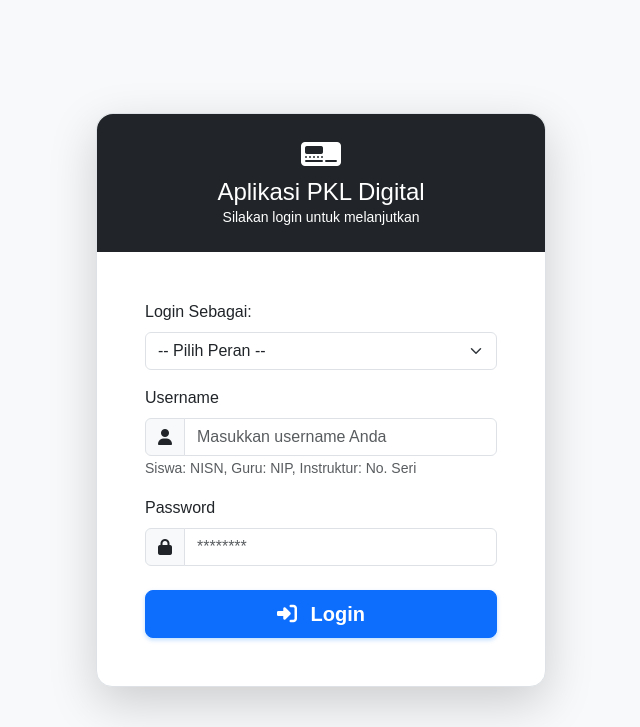
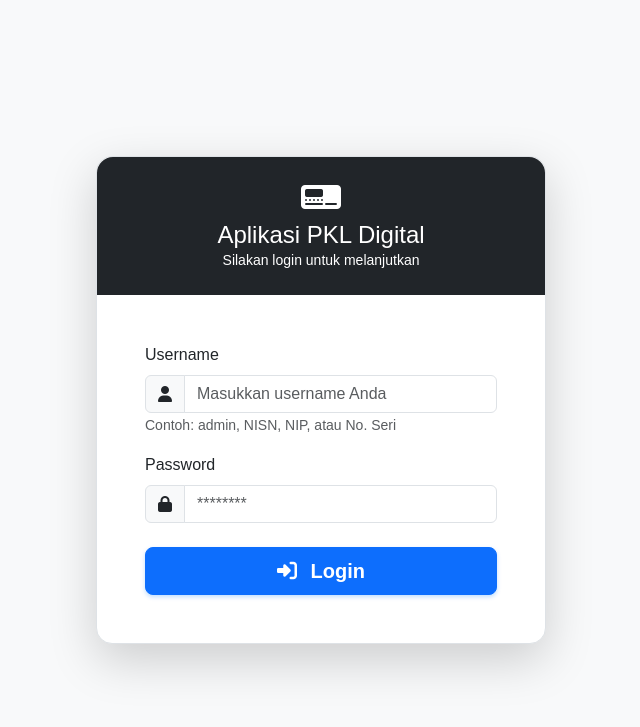
Before and after one commit to mughie77/pkl-k2, a PHP site: page /pkl-digital/login.php in a window 1280 px wide. Shown: the top 727 px of the page, without its empty margins (319-959 px from the left). Run offline with PHP 8.4, Linux system fonts and the light colour scheme; some libraries are stand-ins or nearby versions.

Commit message:
refactor: Implement automatic role detection on login
This commit refactors the login page (`login.php`) to simplify the user experience.

Key changes:
- The "Login As" role selection dropdown has been removed from the user interface.
- The backend logic is updated to automatically detect the user's role. It iterates through the user tables (`admins`, `teachers`, `instructors`, `students`) in a predefined order, attempting to match the provided username against the corresponding unique identifier (`username`, `nip`, `serial_number`, `nisn`).
- Once a match is found and the password is verified, the user is logged in with the correct role and redirected to their dashboard.

This change streamlines the login process, making it faster and more intuitive for all users.

```diff
--- a/login.php
+++ b/login.php
@@ -13,31 +13,32 @@ $error_message = '';
 if ($_SERVER['REQUEST_METHOD'] === 'POST') {
     $username = trim($_POST['username'] ?? '');
     $password = $_POST['password'] ?? '';
-    $role = $_POST['role'] ?? '';
 
-    if (empty($username) || empty($password) || empty($role)) {
-        $error_message = 'Username, password, dan peran wajib diisi.';
+    if (empty($username) || empty($password)) {
+        $error_message = 'Username dan password wajib diisi.';
     } else {
-        // Tentukan tabel dan kolom username berdasarkan peran
-        $auth_config = [
+        // Daftar peran dan konfigurasi tabelnya
+        $roles_config = [
             'admin' => ['table' => 'admins', 'user_col' => 'username'],
             'teacher' => ['table' => 'teachers', 'user_col' => 'nip'],
             'instructor' => ['table' => 'instructors', 'user_col' => 'serial_number'],
             'student' => ['table' => 'students', 'user_col' => 'nisn']
         ];
 
-        if (!array_key_exists($role, $auth_config)) {
-            $error_message = 'Peran tidak valid.';
-        } else {
-            $table_name = $auth_config[$role]['table'];
-            $user_col = $auth_config[$role]['user_col'];
+        $user_found = false;
 
-            try {
+        try {
+            // Iterasi melalui setiap peran untuk mencari username
+            foreach ($roles_config as $role => $config) {
+                $table_name = $config['table'];
+                $user_col = $config['user_col'];
+
                 $stmt = $pdo->prepare("SELECT * FROM {$table_name} WHERE {$user_col} = :username");
                 $stmt->execute([':username' => $username]);
                 $user = $stmt->fetch(PDO::FETCH_ASSOC);
 
                 if ($user && password_verify($password, $user['password'])) {
+                    // Jika pengguna ditemukan dan password cocok
                     session_regenerate_id(true);
 
                     $_SESSION['user_id'] = $user['id'];
@@ -49,14 +50,19 @@ if ($_SERVER['REQUEST_METHOD'] === 'POST') {
                         $_SESSION['user_email'] = $user['email'];
                     }
 
+                    $user_found = true;
                     header("Location: {$role}_dashboard.php");
                     exit;
-                } else {
-                    $error_message = 'Username atau password salah.';
                 }
-            } catch (PDOException $e) {
-                $error_message = 'Terjadi kesalahan pada server. Silakan coba lagi nanti.';
             }
+
+            // Jika setelah iterasi pengguna tidak ditemukan
+            if (!$user_found) {
+                $error_message = 'Username atau password salah.';
+            }
+
+        } catch (PDOException $e) {
+            $error_message = 'Terjadi kesalahan pada server. Silakan coba lagi nanti.';
         }
     }
 }
@@ -101,22 +107,12 @@ if ($_SERVER['REQUEST_METHOD'] === 'POST') {
             <?php endif; ?>
             <form action="login.php" method="POST" novalidate>
                 <div class="mb-3">
-                    <label for="role" class="form-label">Login Sebagai:</label>
-                    <select class="form-select" id="role" name="role" required>
-                        <option value="" disabled selected>-- Pilih Peran --</option>
-                        <option value="student">Siswa</option>
-                        <option value="instructor">Instruktur DUDIKA</option>
-                        <option value="teacher">Guru Pembimbing</option>
-                        <option value="admin">Admin Sekolah</option>
-                    </select>
-                </div>
-                <div class="mb-3">
                     <label for="username" class="form-label">Username</label>
                     <div class="input-group">
                         <span class="input-group-text"><i class="fas fa-user"></i></span>
                         <input type="text" class="form-control" id="username" name="username" placeholder="Masukkan username Anda" required>
                     </div>
-                    <small class="form-text text-muted">Siswa: NISN, Guru: NIP, Instruktur: No. Seri</small>
+                    <small class="form-text text-muted">Contoh: admin, NISN, NIP, atau No. Seri</small>
                 </div>
                 <div class="mb-4">
                     <label for="password" class="form-label">Password</label>
```
